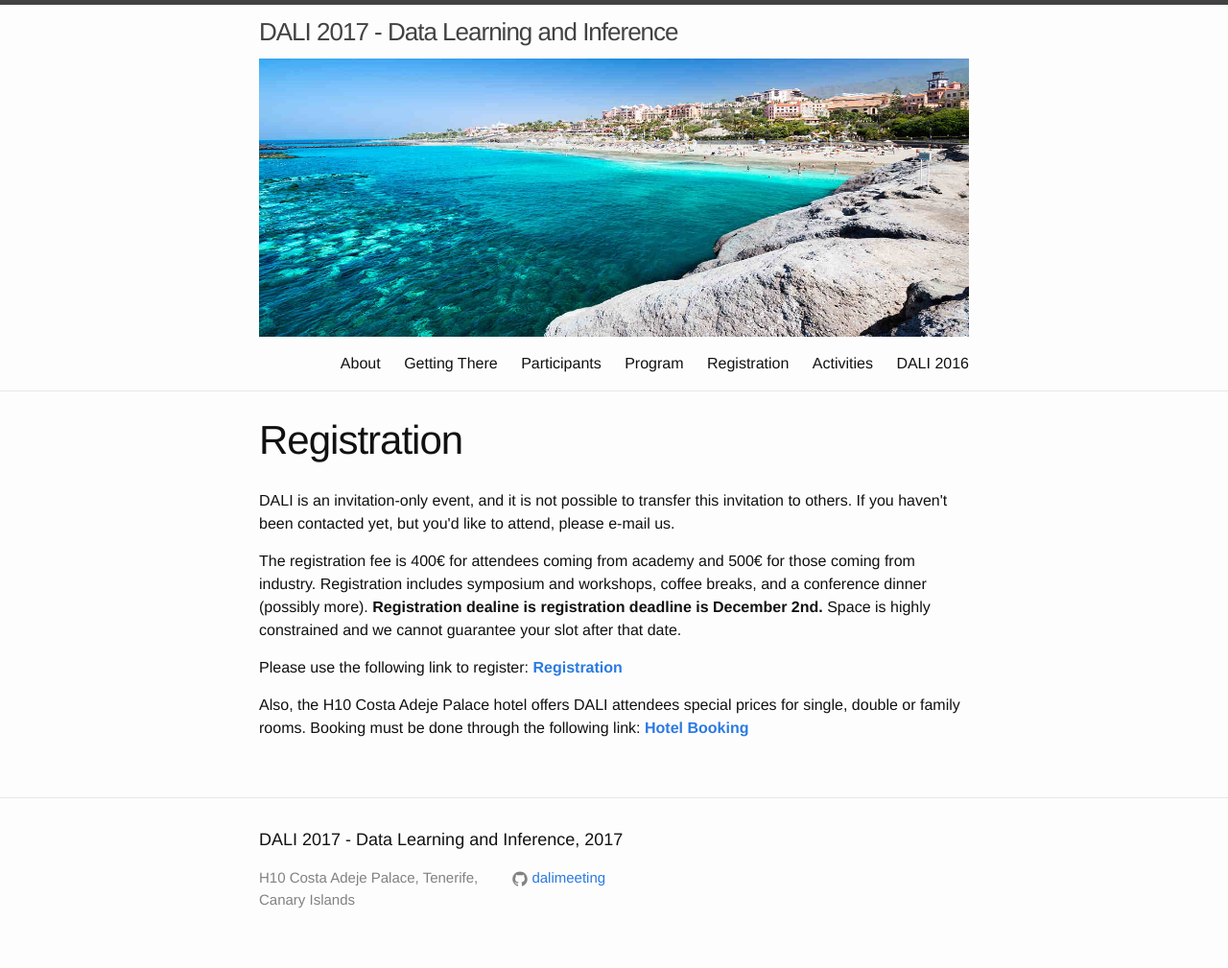
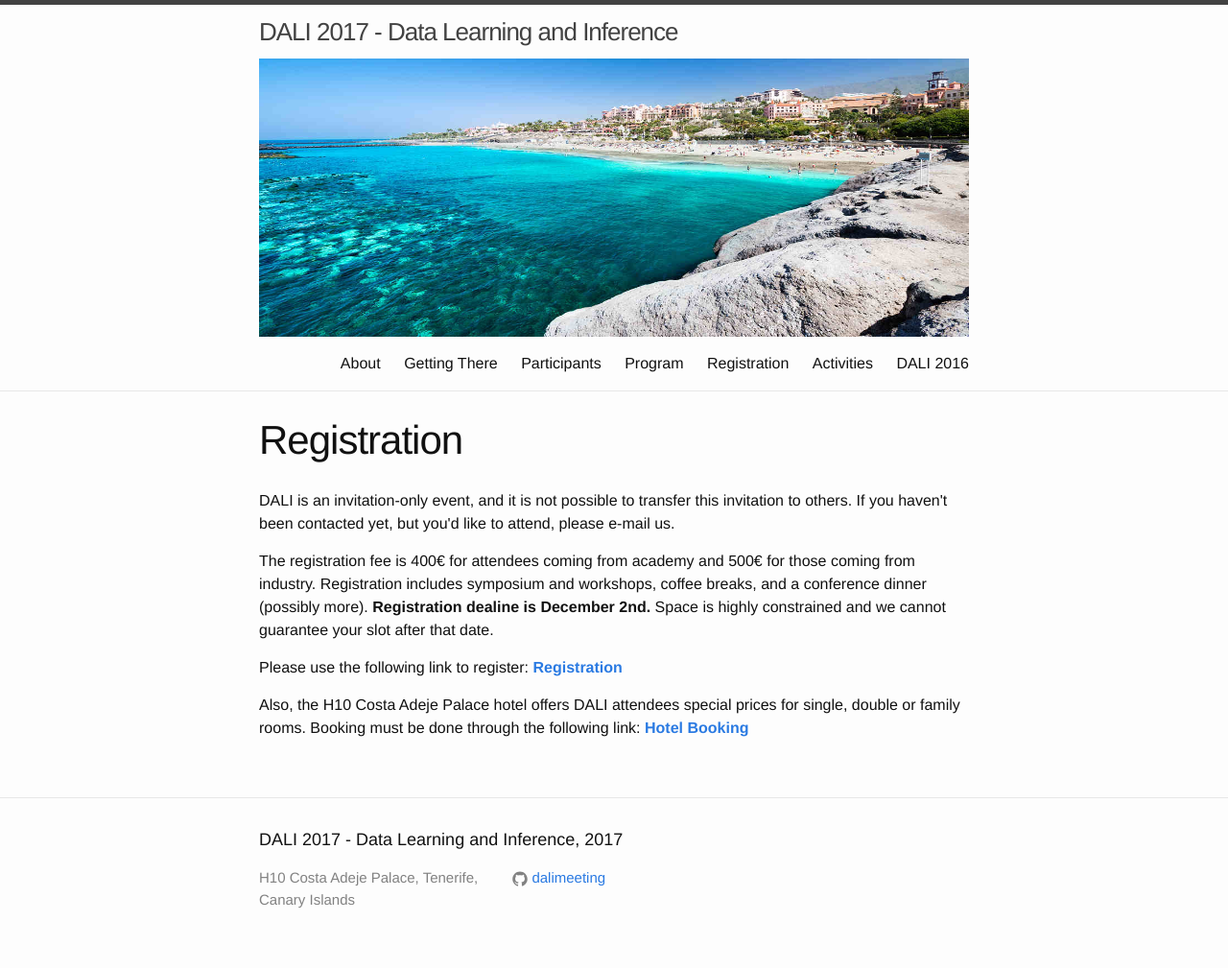
Before and after one commit to dalimeeting/dalimeeting.github.io, a Jekyll site: the page built from registration.html, in a window 1280 px wide. Shown: the whole page at 96% size. Built offline with Jekyll 4.4.1, drawn with Linux system fonts in a browser that asks for light colours.

Commit message:
Fixing typo

```diff
--- a/_layouts/registration.html
+++ b/_layouts/registration.html
@@ -8,7 +8,7 @@ layout: page
   <p></p>
 
   <p> The registration fee is 400€ for attendees coming from academy and 500€ for those coming from industry. Registration includes symposium and workshops, coffee breaks, and a conference dinner
-    (possibly more). <b> Registration dealine is registration deadline is December 2nd. </b>
+    (possibly more). <b> Registration dealine is December 2nd. </b>
     Space is highly constrained and we cannot guarantee your slot after that date. </p>
 
   <p> Please use the following link to register: <a href="http://gecoweb.gesintur.com/pub/1600006/q2/cgi.hrb?idexp=VJ7FP&main=inscripcion"> <b> Registration </b> </a></p>
```
